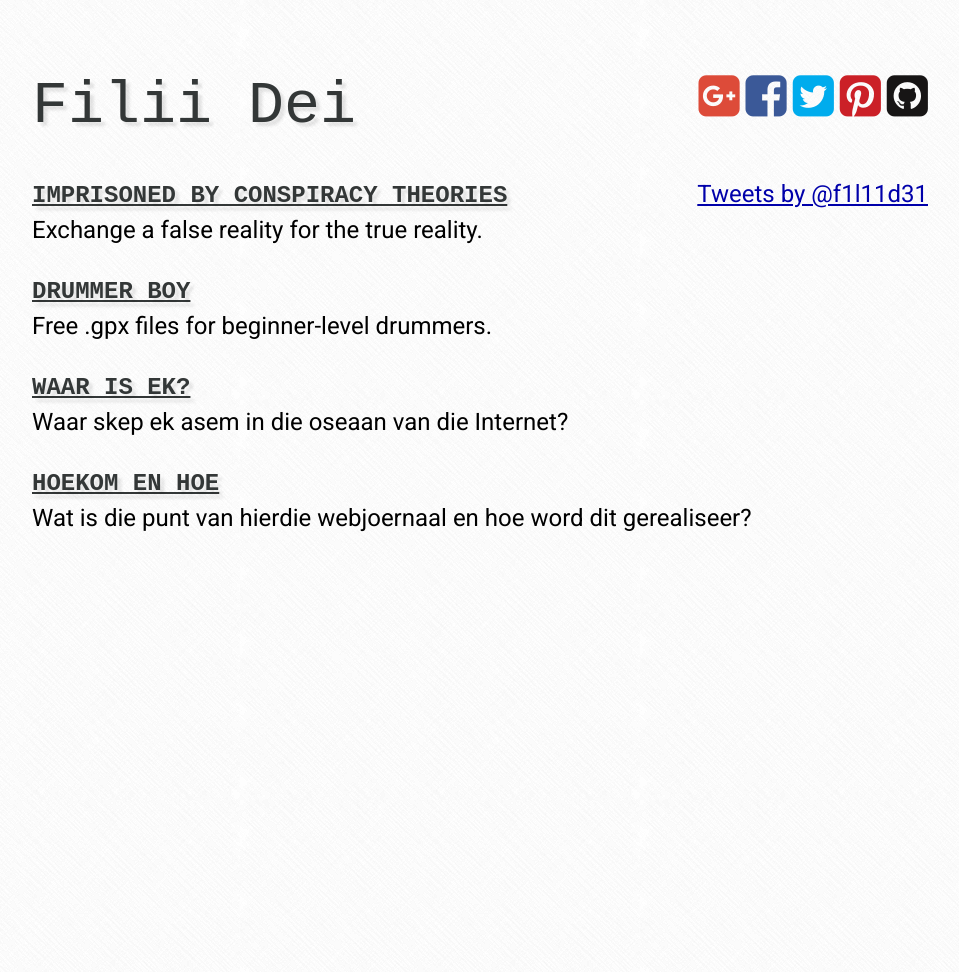
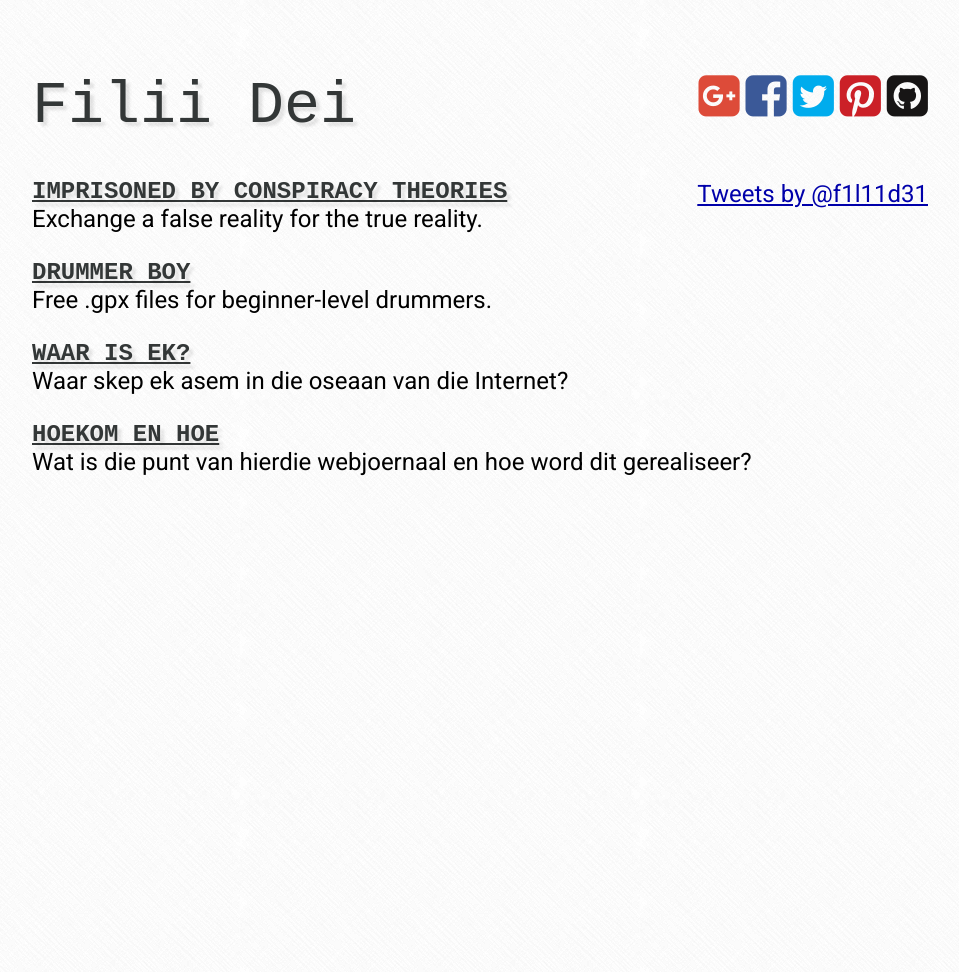
Before and after one commit to afrikatoliek/afrikatoliek.github.io, a Jekyll site: the page built from index.html, in a window 1280 px wide. Shown: the whole page, without its empty margins (160-1119 px from the left). Built offline with Jekyll 4.4.1, drawn with Linux system fonts in a browser that asks for light colours; nearby versions of some CDN libraries; some web fonts are replaced; comment, search, counter and statistics services are not loaded.

Commit message:
Layout adjustments.

```diff
--- a/css/screen.css
+++ b/css/screen.css
@@ -258,15 +258,15 @@ div.my-inline-right {
   font-size: medium;
 }
 
-div.index {
+.index {
   line-height: normal;
   text-align: left;
 }
-div.index-left a {
+.index-left {
   line-height: normal;
   text-align: left;
 }
-div.index-left a {
+.index-left a {
   font-family: 'PT Mono', monospace;
   font-weight: bold;
   font-size: 100%;
@@ -275,12 +275,12 @@ div.index-left a {
   text-transform: uppercase;
   text-align: left;
 }
-div.index-left a:link {
+.index-left a:link {
 }
-div.index-left a:visited {
+.index-left a:visited {
   color: inherit;
 }
-div.index-left p {
+.index-left p {
   margin-top: 0;
   text-align: left;
 }
```
